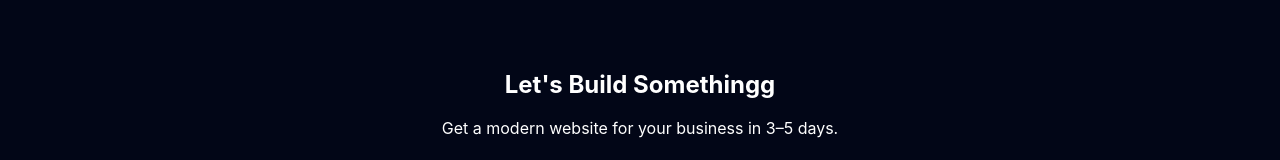
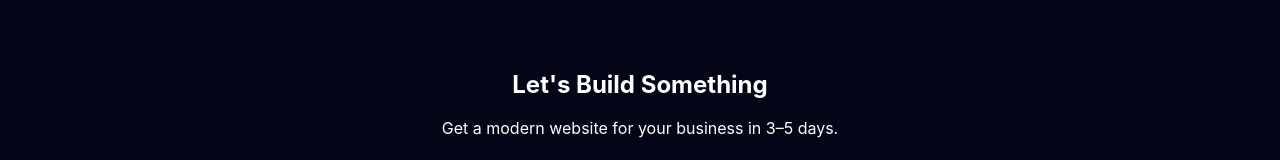
Before and after one commit to Arunvicky30/portfolio, a React (Vite) app: page / in a window 1280 px wide. Shown: the part 2041-2201 px from the top of the page. Built offline with nearby package versions, Linux system fonts and the light colour scheme.

Commit message:
Fix typo in heading text

```diff
--- a/src/components/Contact.jsx
+++ b/src/components/Contact.jsx
@@ -17,7 +17,7 @@ export default function Contact() {
         initial={{ opacity: 0 }}
         whileInView={{ opacity: 1 }}
       >
-        Let's Build Somethingg
+        Let's Build Something
       </motion.h2>
 
       <p>Get a modern website for your business in 3–5 days.</p>
```
